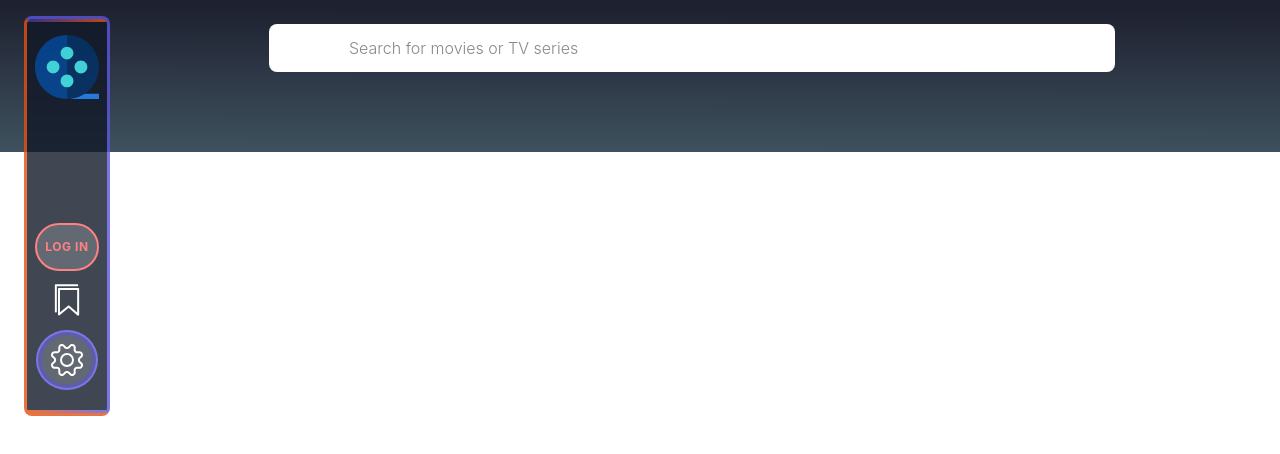
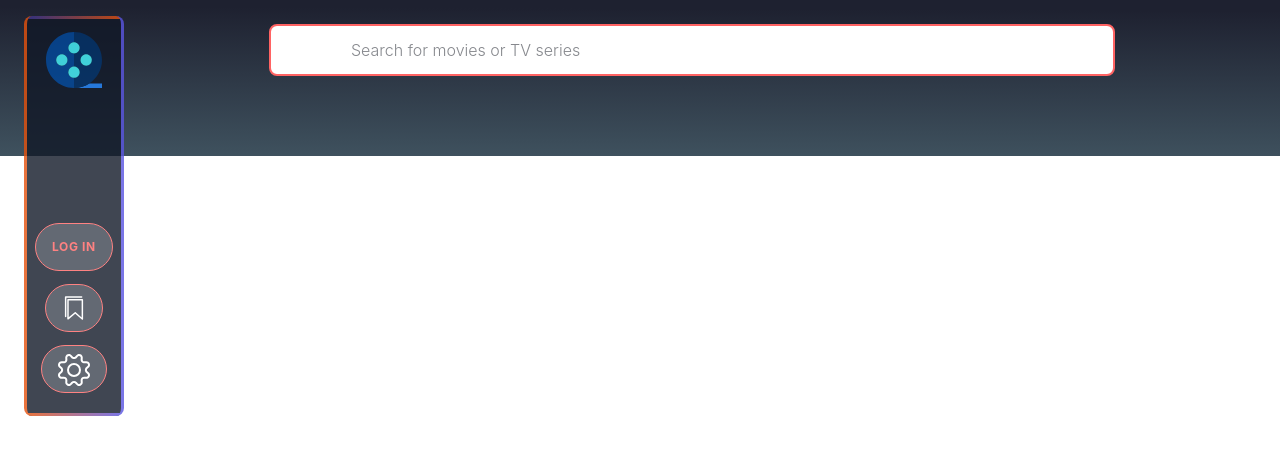
Before and after one commit to cmzluna/movee, a React (Create React App) app in the folder frontend/: page /search in a window 1280 px wide. Shown: the top 454 px of the page. Built offline with nearby package versions, Linux system fonts and the light colour scheme; no server answers.

Commit message:
button styles fixed

```diff
--- a/frontend/src/App.tsx
+++ b/frontend/src/App.tsx
@@ -11,19 +11,10 @@ import Categories from "./components/Categories";
 
 function App() {
   const [latestReleases, setLatestReleases] = useState<Movie[]>([]);
-  const [show, setShow] = useState(false);
   const [isOpen, setIsOpen] = useState(false);
 
-  console.log("EN APP");
-  // SECCION CATEGORIAS
-  // mostrar
-
   useEffect(() => {
-    const getData = async () => {
-      const data = await getLatestReleases();
-
-      return data;
-    };
+    const getData = async () => await getLatestReleases();
 
     getData()
       .then((res) => {
@@ -35,7 +26,6 @@ function App() {
   }, []);
 
   const location = useLocation();
-
   const state = location.state as { backgroundLocation?: Location };
 
   return (
--- a/frontend/src/components/MovieDetail/index.tsx
+++ b/frontend/src/components/MovieDetail/index.tsx
@@ -63,7 +63,7 @@ const MovieDetail = () => {
   }, [id, isMovieSelected, movieId]);
 
   return (
-    <div className=" h-full w-full top-32 lg:top-20 left-16 lg:left-32 right-16 rounded-lg    ">
+    <div className=" h-full w-full top-32 lg:top-20 left-16 lg:left-32 right-16 rounded-lg   ">
       <header
         style={{
           backgroundImage: `url(${posterImageURL})
--- a/frontend/src/components/Navigator/index.tsx
+++ b/frontend/src/components/Navigator/index.tsx
@@ -1,23 +1,16 @@
-import React, { useState } from "react";
-import { useSelector } from "react-redux";
+import { useState } from "react";
 import Drawer from "../Drawer";
 import Favorites from "../Favorites";
-import { State, User } from "../../types";
-import { useAppSelector } from "../../store/hooks";
-// import { selectLoggedUser, selectUsers } from "../../store/slices/users";
 import avatar from "../../assets/profile-02.png";
 import Settings from "../../assets/Settings.svg";
 import Bookmarks from "../../assets/bookmarks.svg";
 import MovieLogo from "../../assets/movie-main.svg";
 import { resetUser } from "../../store/slices/users";
-import { useAppDispatch } from "../../store/hooks";
 import { clearAllFavorites } from "../../store/slices/favorites";
 import { useDispatch } from "react-redux";
 
 const Navigator = () => {
   const [isOpen, setIsOpen] = useState(false);
-  // const loggedUser = useAppSelector(selectLoggedUser);
-  // const stateUsers = useAppSelector(selectUsers);
   const dispatch = useDispatch();
 
   const signOut = () => {
@@ -28,27 +21,17 @@ const Navigator = () => {
   };
 
   return (
-    <nav className="  sticky gradient_border bg-gray-900 top-0 z-50 p-2 flex items-center justify-between  opacity-80 md:mx-2 lg:mx-6 md:mt-4 md:mb-[33px] md:rounded-[8px] lg:fixed lg:left-0 lg:mr-0 lg:h-2/4 lg:flex-col lg:py-4 ">
-      <img
-        className="nav-profile-img w-16 h-16  fill-white"
-        src={MovieLogo}
-        alt="temp"
-      />
-      <div className=" flex w-full   items-center justify-around md:w-2/4 lg:w-full lg:h-2/4 lg:flex-col">
+    <nav className="  sticky gradient_border bg-gray-900 top-0 z-50 p-2  flex items-center justify-between  opacity-80 md:mx-2 lg:mx-6 md:mt-4 md:mb-[33px] md:rounded-[8px] lg:fixed lg:left-0 lg:mr-0 lg:h-2/4 lg:flex-col lg:py-4 ">
+      <img className="  w-14 h-14  fill-white" src={MovieLogo} alt="temp" />
+      <div className=" flex w-full  items-center justify-around md:w-2/4 lg:w-full lg:h-2/4 lg:flex-col">
         {/* Menu */}
 
-        <a
-          href="#"
-          className="btn text-primary border-primary  md:border-2 hover:bg-primary hover:text-white transition ease-out duration-500"
-        >
-          {" "}
-          Log in
-        </a>
+        <div className="btn "> Log in</div>
 
-        <div className="flex items-center hover:cursor-pointer  justify-center   ">
+        <div className="flex btn items-center justify-center   ">
           {isOpen ? (
             <button
-              className="flex text-4xl text-white items-center  right-10 top-6 z-50"
+              className="  text-xl text-white items-center  "
               onClick={() => setIsOpen(!isOpen)}
             >
               x
@@ -56,63 +39,38 @@ const Navigator = () => {
           ) : (
             <div onClick={() => setIsOpen(!isOpen)}>
               <img
-                className="nav-profile-img w-8 h-8   "
+                className="nav-profile-img w-6 h-6   "
                 src={Bookmarks}
                 alt="temp"
               />
             </div>
-            // <svg
-            //   onClick={() => setIsOpen(!isOpen)}
-            //   className="  z-30 flex items-center cursor-pointer right-10 top-6"
-            //   fill="#2563EB"
-            //   viewBox="0 0 100 80"
-            //   width="20"
-            //   height="30"
-            // >
-            //   <rect width="100" height="10"></rect>
-            //   <rect y="30" width="100" height="10"></rect>
-            //   <rect y="60" width="100" height="10"></rect>
-            // </svg>
           )}
-
-          {/* <div
-            className={`top-4   left-24  bg-blue-600   text-white fixed h-full z-40 ease-in-out duration-300 ${
-              isOpen ? "translate-x-0 " : "translate-x-full"
-            }`}
-          >
-            <h3 className="mt-20 text-4xl font-semibold text-white">
-              I am a sidebar
-            </h3>
-          </div> */}
         </div>
 
-        <div className="nav-profile relative btn-rounded  group flex items-center pointer height-32">
-          <a
-            href="#"
-            className="btn flex items-center text-primary    hover:text-white transition ease-out duration-500"
-          >
+        <div className="nav-profile relative btn group flex items-center  height-32">
+          <div className=" flex items-center text-primary      transition ease-out duration-500">
             <img
               className="nav-profile-img w-8 h-8  fill-white"
               src={Settings}
               alt="temp"
             />
-          </a>
-          <div className=" nav-profile-menu  hidden bg-gray-800 opacity-90 group-hover:flex flex-col   top-12 right-0 lg:right-auto lg:left-0 absolute ">
-            <div className="  flex flex-col  p-2 border-2 rounded-md border-white">
-              <div
-                className="nav-profile-menu-users-item flex items-center "
-                key="hardcoded"
-              >
+          </div>
+          <div className=" hover:cursor-pointer hidden  opacity-90 group-hover:flex flex-col p-4 top-10 -right-4 lg:right-auto lg:left-0 absolute ">
+            <div className="  flex flex-col  btn">
+              <div className=" flex items-center px-8" key="hardcoded">
                 <img
-                  className="nav-profile-img w-7 h-7 mr-2"
+                  className="nav-profile-img w-6 h-6 mr-2"
                   src={avatar}
                   alt="temp"
                 />{" "}
                 <p>Guest User</p>
               </div>
             </div>
-            <div className="nav-profile-menu-signout p-8 " onClick={signOut}>
-              Sign out of account
+            <div
+              className="nav-profile-menu-signout btn px-8"
+              onClick={signOut}
+            >
+              Sign out
             </div>
           </div>
         </div>
--- a/frontend/src/components/SearchBar/index.tsx
+++ b/frontend/src/components/SearchBar/index.tsx
@@ -1,6 +1,5 @@
 import { FontAwesomeIcon } from "@fortawesome/react-fontawesome";
 import { faMagnifyingGlass } from "@fortawesome/free-solid-svg-icons";
-import SearchButton from "./SearchBtn";
 import { useEffect, useState } from "react";
 import { Movie } from "../../types";
 import searchMoviesApi from "../../services/searchMoviesApi";
@@ -15,22 +14,8 @@ const SearchBar: React.FC<SearchBarProps> = (props) => {
 
   const [query, setQuery] = useState("");
 
-  //   const handleSearch = (e: React.FormEvent<HTMLFormElement>) => {
-  //     e.preventDefault();
-
-  //     if (query.length === 0) {
-  //       return;
-  //     } else {
-  //       setQuery(query);
-  //     }
-  //   };
-
   useEffect(() => {
-    const searchResults = async () => {
-      const data = await searchMoviesApi(query);
-
-      return data;
-    };
+    const searchResults = async () => await searchMoviesApi(query);
 
     searchResults()
       .then((res) => {
@@ -42,9 +27,9 @@ const SearchBar: React.FC<SearchBarProps> = (props) => {
   }, [query]);
 
   return (
-    <div className="flex grow mb-8 relative w-3/4 mx-auto">
+    <div className="flex grow mb-8 relative   w-3/4 mx-auto">
       <input
-        className="md:heading-md md:placeholder:heading-md w-full border-primary text-base font-light placeholder:text-base placeholder:text-app-placeholder rounded-lg focus:border focus:border-app-greyish-blue p-3 focus:outline-none pl-20"
+        className="md:heading-md md:placeholder:heading-md w-full border-primary   border-2 text-base font-light placeholder:text-base placeholder:text-app-placeholder rounded-lg p-3  pl-20"
         type="text"
         placeholder={placeholder}
         onChange={(e) => setQuery(e.target.value)}
--- a/frontend/src/index.css
+++ b/frontend/src/index.css
@@ -23,7 +23,11 @@ code {
 }
 
 .btn {
-  @apply rounded-full py-1 px-2 uppercase text-xs font-bold tracking-wider cursor-pointer;
+  @apply rounded-full  border-primary  text-primary py-2 px-4 uppercase text-xs font-bold tracking-wider cursor-pointer hover:bg-primary hover:text-white transition ease-out duration-500;
+}
+
+.btn_hover {
+  transition: ease-out duration-500;
 }
 
 /* .card-list-wrapper {
@@ -33,8 +37,6 @@ code {
 .gradient_border {
   border-left: 3px solid #e4510d;
   border-right: 3px solid #5a55e1;
-  border-top: 3px solid #5a55e1;
-  border-bottom: 3px solid #e4510d;
   background-image: linear-gradient(90deg, #383591, #e4510d),
     linear-gradient(90deg, #e4510d, #5a55e1);
   background-size: 100% 3px;
```
